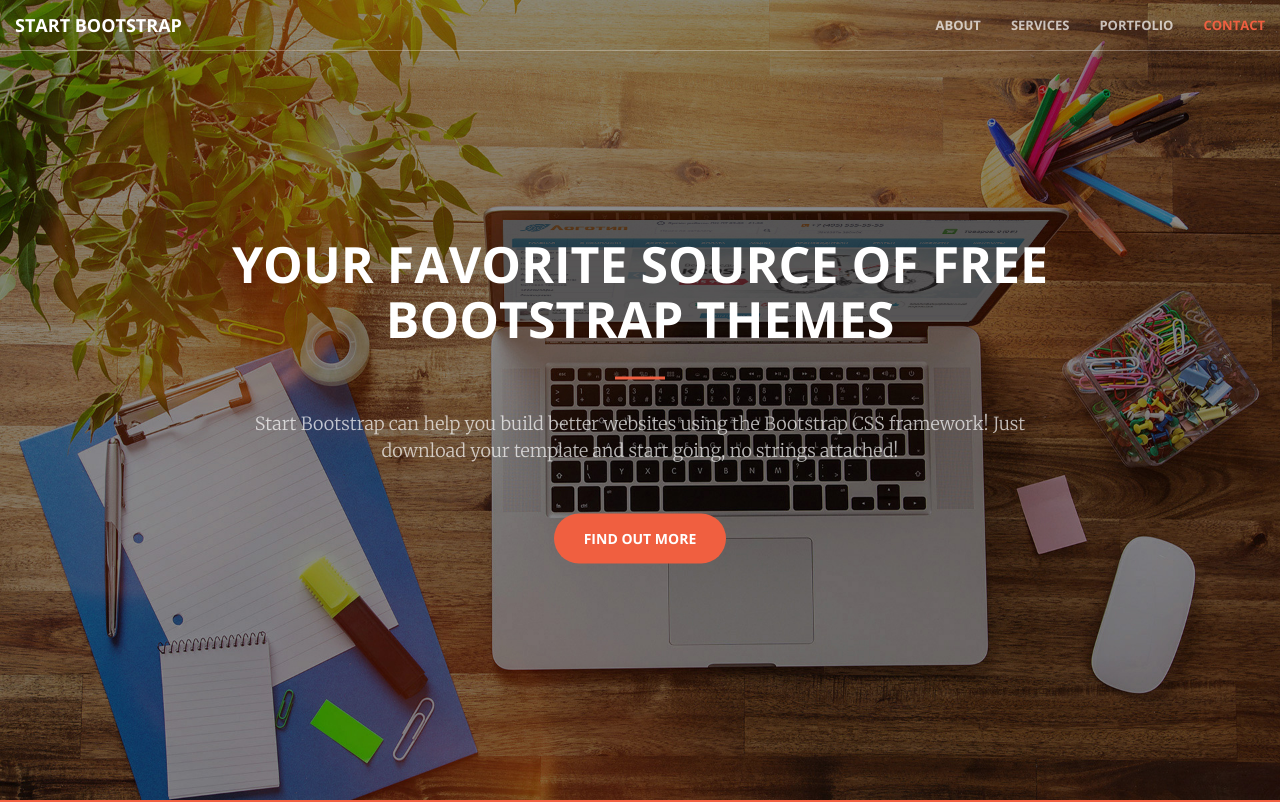
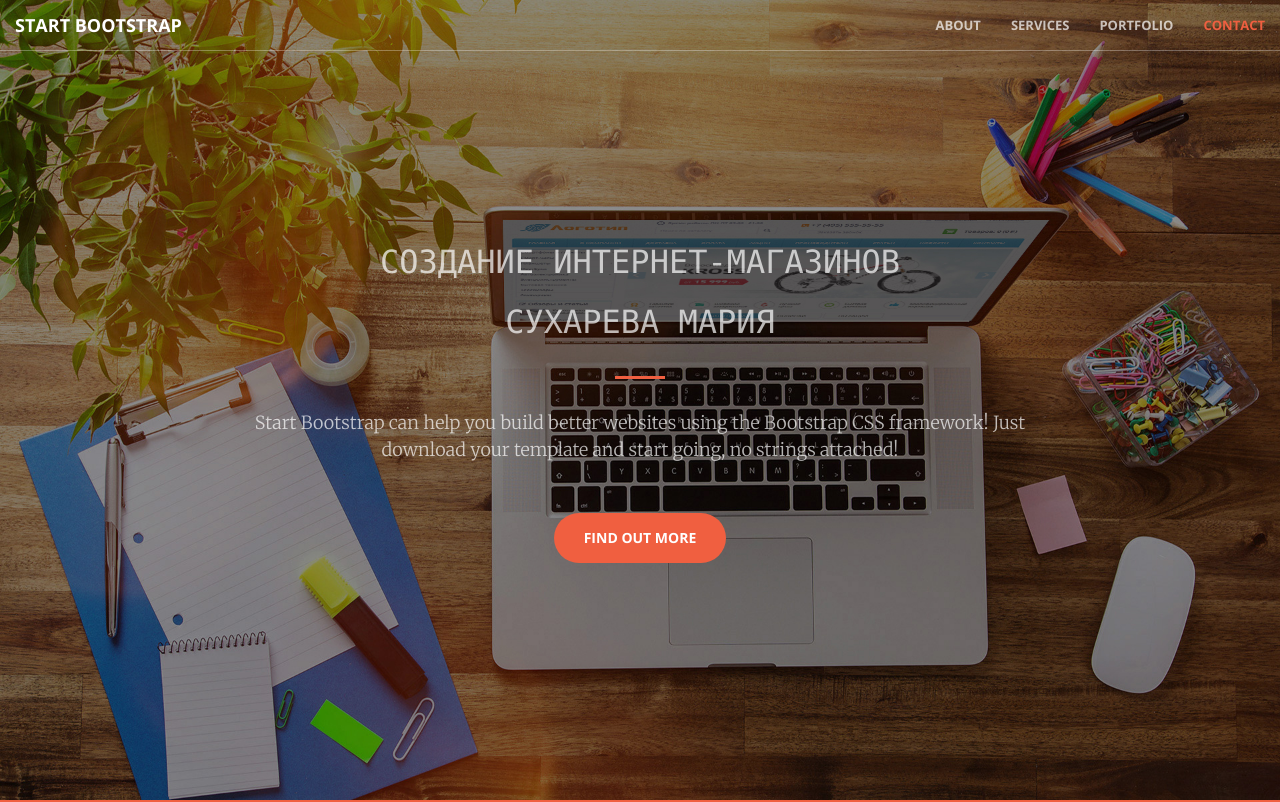
Before and after one commit to usulla/mary, a website: page index.html in a window 1280 px wide. Shown: the top 802 px of the page. Drawn offline with nearby package versions, Linux system fonts and the light colour scheme.

Commit message:
#1 printable text

```diff
--- a/css/creative.css
+++ b/css/creative.css
@@ -78,6 +78,20 @@
 .navbar-default .navbar-header .navbar-brand:hover,
 .navbar-default .navbar-header .navbar-brand:focus {
   color: #eb3812;
+}
+pre{
+display: block;
+padding: 9.5px;
+margin: 0 0 10px;
+line-height: 30px;
+color: rgba(255, 255, 255, 0.7);
+word-break: break-all;
+word-wrap: break-word;
+background: none;
+border: none;
+font-size: 32px;
+border-radius: 0px;
+font-weight: 400;
 }
 .navbar-default .navbar-header .navbar-toggle {
   font-weight: 700;
--- a/index.html
+++ b/index.html
@@ -72,7 +72,36 @@
     <header>
         <div class="header-content">
             <div class="header-content-inner">
-                <h1 id="homeHeading">Your Favorite Source of Free Bootstrap Themes</h1>
+              <h1 id="homeHeading"><pre id="demo"></pre></h1>
+                <script type="text/javascript">
+
+        function writeTextByJS(id, text, speed){
+
+            var ele = document.getElementById(id),
+                txt = text.join("").split("");
+
+            var interval = setInterval(function(){
+
+                if(!txt[0]){
+
+                    return clearInterval(interval);
+                };
+
+                ele.innerHTML += txt.shift();
+            }, speed != undefined ? speed : 100);
+
+            return false;
+        };
+
+        writeTextByJS(
+            "demo",
+            [
+                "Создание интернет-магазинов\n",
+                "\n",
+                "Сухарева Мария"
+            ]
+        );
+    </script>
                 <hr>
                 <p>Start Bootstrap can help you build better websites using the Bootstrap CSS framework! Just download your template and start going, no strings attached!</p>
                 <a href="#about" class="btn btn-primary btn-xl page-scroll">Find Out More</a>
```
